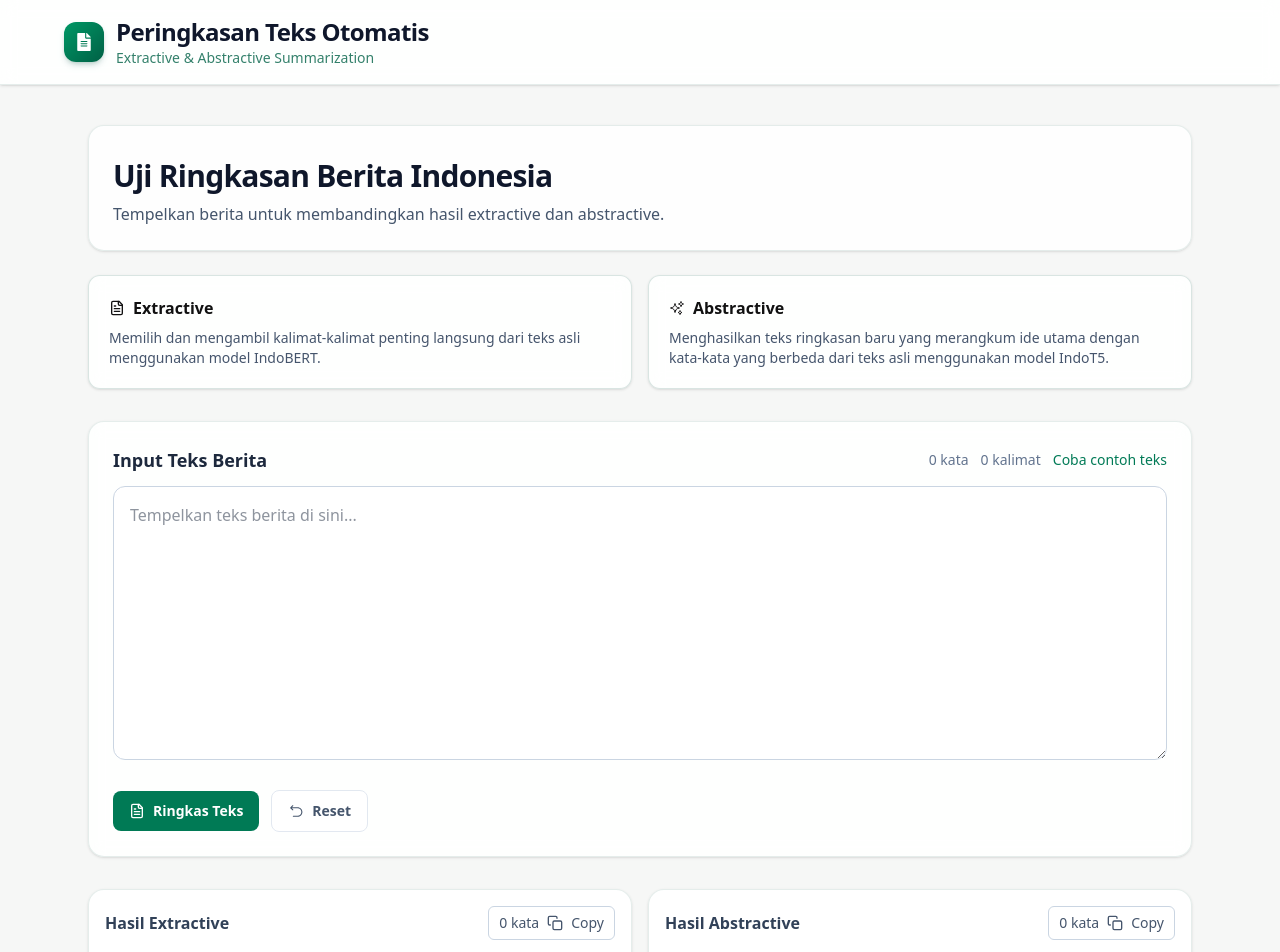
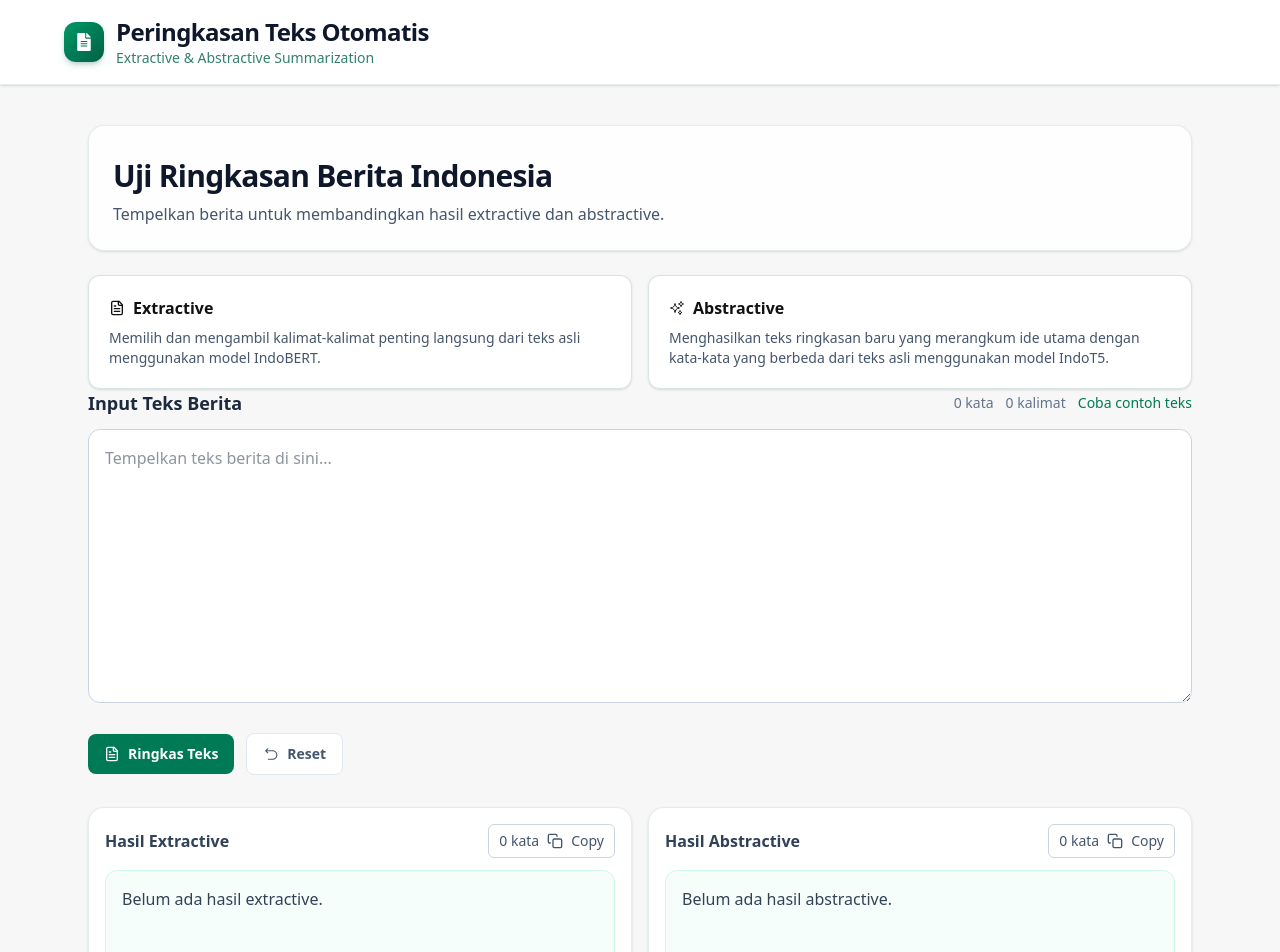
Before and after one commit to ferzian/news-summarization-app, a Next.js app: page / in a window 1280 px wide. Shown: the top 952 px of the page. Built offline with nearby package versions, Linux system fonts and the light colour scheme.

Commit message:
Comment out section for input text area to simplify layout

```diff
--- a/app/page.tsx
+++ b/app/page.tsx
@@ -124,7 +124,7 @@ export default function Home() {
         </article>
       </section>
 
-      <section className="mt-8 rounded-2xl border border-emerald-900/10 bg-white/90 p-5 shadow-sm backdrop-blur md:p-6">
+      {/* <section className="mt-8 rounded-2xl border border-emerald-900/10 bg-white/90 p-5 shadow-sm backdrop-blur md:p-6"> */}
         <div className="mb-3 flex flex-wrap items-center justify-between gap-3">
           <h3 className="text-lg font-semibold text-slate-800">
             Input Teks Berita
@@ -172,7 +172,7 @@ export default function Home() {
             Reset
           </button>
         </div>
-      </section>
+      {/* </section> */}
 
       <section className="mt-8 grid gap-4 pb-3 md:grid-cols-2">
         <article className="rounded-2xl border border-emerald-900/10 bg-white/95 p-4 shadow-sm">
```
